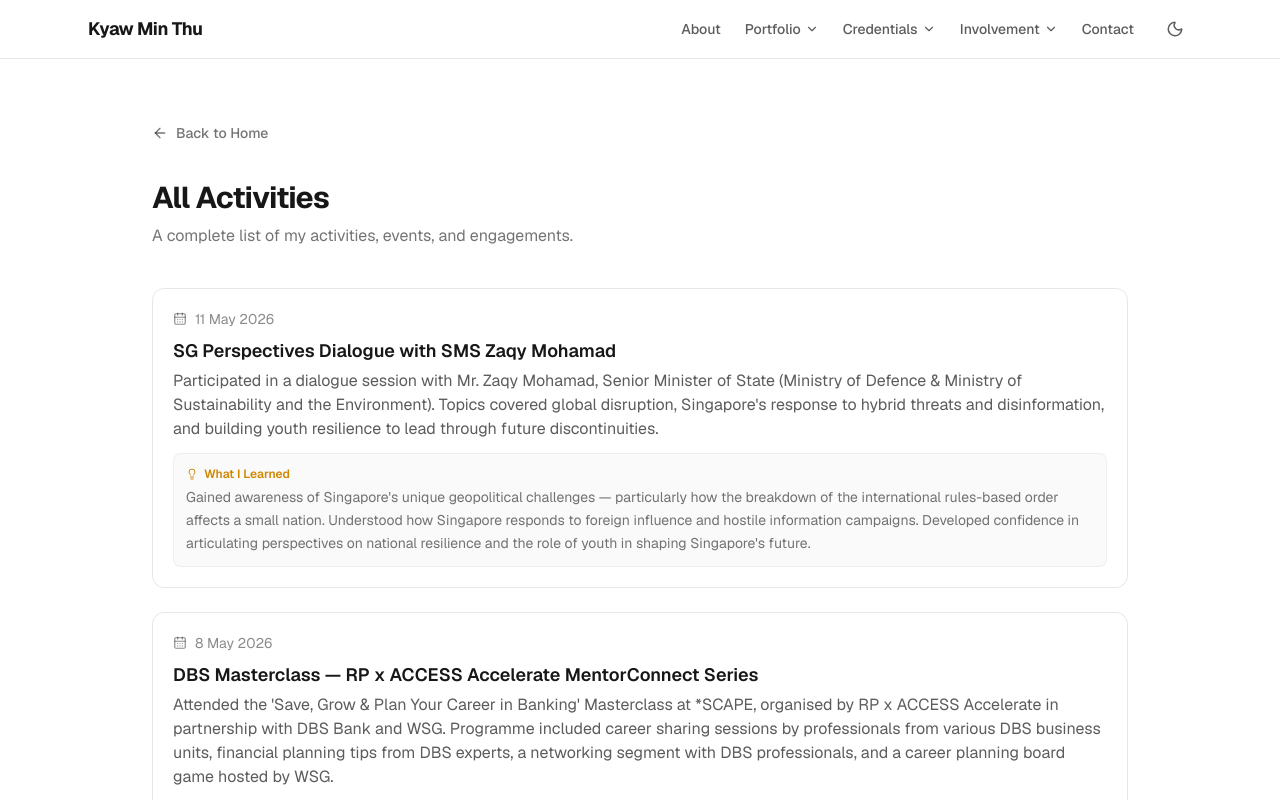
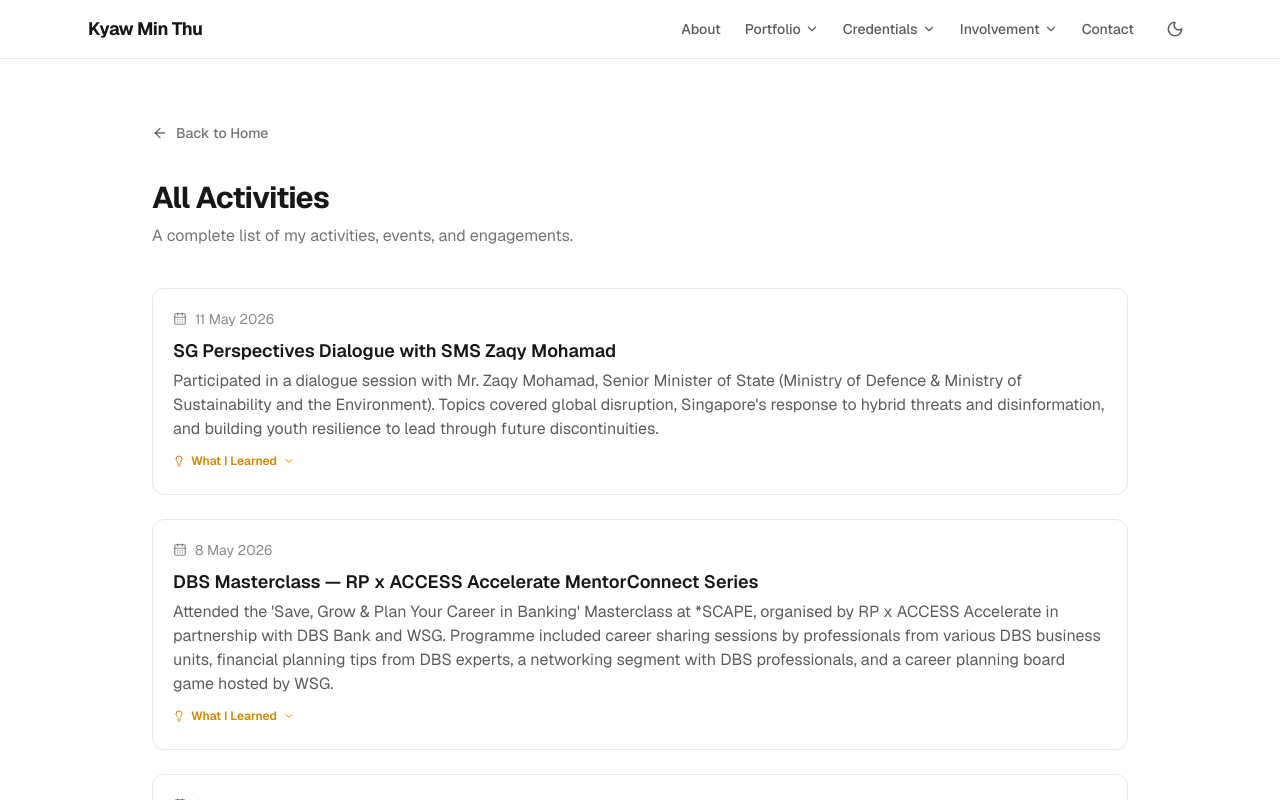
Before and after one commit to MinThu63/Portfolio, a Next.js app: page /Portfolio/activities in a window 1280 px wide. Shown: the top 800 px of the page. Built offline with nearby package versions, Linux system fonts and the light colour scheme.

Commit message:
fix: use dropdown for What I Learned on activities page too

```diff
--- a/src/app/activities/page.tsx
+++ b/src/app/activities/page.tsx
@@ -6,8 +6,40 @@ import {
   representationRecords,
   type InvolvementRecord,
 } from "@/lib/data";
-import { CalendarDays, ArrowLeft, Search, Lightbulb } from "lucide-react";
+import { CalendarDays, ArrowLeft, Search, Lightbulb, ChevronDown, ChevronUp } from "lucide-react";
 import Link from "next/link";
+
+function ActivityCard({ activity }: { activity: (typeof activities)[number] }) {
+  const [open, setOpen] = useState(false);
+
+  return (
+    <div className="relative rounded-xl border border-foreground/10 p-5 transition-colors hover:bg-foreground/5">
+      <div className="flex items-center gap-2 text-sm text-foreground/50">
+        <CalendarDays size={14} />
+        <time>{activity.date}</time>
+      </div>
+      <h3 className="mt-2 text-lg font-semibold">{activity.title}</h3>
+      <p className="mt-1 text-foreground/70">{activity.description}</p>
+      {activity.whatILearned && (
+        <>
+          <button
+            onClick={() => setOpen(!open)}
+            className="mt-3 inline-flex items-center gap-1.5 text-xs font-semibold text-yellow-600 transition-colors hover:text-yellow-500"
+          >
+            <Lightbulb size={12} />
+            What I Learned
+            {open ? <ChevronUp size={12} /> : <ChevronDown size={12} />}
+          </button>
+          {open && (
+            <p className="mt-2 text-sm text-foreground/60 leading-relaxed">
+              {activity.whatILearned}
+            </p>
+          )}
+        </>
+      )}
+    </div>
+  );
+}
 
 function InvolvementTable({
   title,
@@ -128,28 +160,7 @@ export default function ActivitiesPage() {
       {/* General activities */}
       <div className="mt-10 space-y-6">
         {activities.map((activity) => (
-          <div
-            key={activity.title}
-            className="relative rounded-xl border border-foreground/10 p-5 transition-colors hover:bg-foreground/5"
-          >
-            <div className="flex items-center gap-2 text-sm text-foreground/50">
-              <CalendarDays size={14} />
-              <time>{activity.date}</time>
-            </div>
-            <h3 className="mt-2 text-lg font-semibold">{activity.title}</h3>
-            <p className="mt-1 text-foreground/70">{activity.description}</p>
-            {activity.whatILearned && (
-              <div className="mt-3 rounded-lg border border-foreground/5 bg-foreground/[0.02] p-3">
-                <div className="flex items-center gap-1.5 text-xs font-semibold text-yellow-600">
-                  <Lightbulb size={12} />
-                  What I Learned
-                </div>
-                <p className="mt-1 text-sm text-foreground/60 leading-relaxed">
-                  {activity.whatILearned}
-                </p>
-              </div>
-            )}
-          </div>
+          <ActivityCard key={activity.title} activity={activity} />
         ))}
       </div>
 
```
